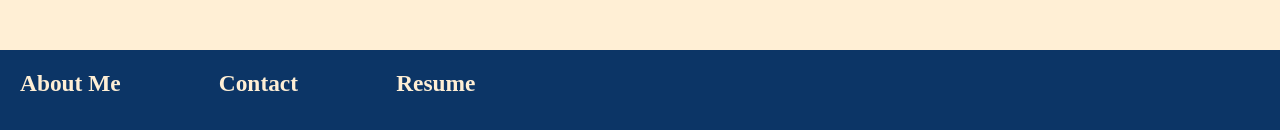
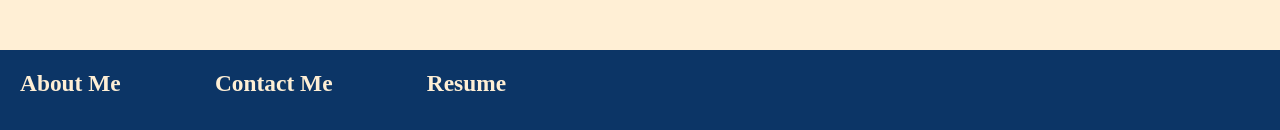
Before and after one commit to andrearelova/Portfolio, a React (Create React App) app: page / in a window 1280 px wide. Shown: the part 650-780 px from the top of the page. Built offline with nearby package versions, Linux system fonts and the light colour scheme.

Commit message:
Added resume link, started contact form.

```diff
--- a/src/App.css
+++ b/src/App.css
@@ -73,12 +73,23 @@
   color: #ffefd5;
   font-size: 20px;
 }
+
+.FooterButtons:hover {
+    color: #949598;
+}
+
+.linkText{
+  text-decoration: none;
+  color: #ffefd5;
+}
+
 .FooterElement {
   flex-grow: 1;
   display: flex;
   justify-content: space-between;
   padding: 20px;
 }
+
 .FooterFiller{
   flex-grow: 4;
 }
--- a/src/App.js
+++ b/src/App.js
@@ -1,10 +1,36 @@
-import React from "react";
+import React, {useState} from "react";
 import "./App.css"
+import Button from '@material-ui/core/Button';
+import Dialog from '@material-ui/core/Dialog';
+import DialogContent from '@material-ui/core/DialogContent';
+import Slide from '@material-ui/core/Slide';
+import Grid from '@material-ui/core/Grid';
+
+const Transition = React.forwardRef(function Transition(props, ref) {
+  return <Slide direction="up" ref={ref} {...props} />;
+});
 
 function App() {
+  const [dialogOpen, setDialogOpen] = useState(false);
 
   return (
     <div className="App">
+      <Dialog open={dialogOpen} onClose={() => {setDialogOpen(false)}} TransitionComponent={Transition}>
+        <DialogContent>
+        <Grid>
+        <Grid item xs={12} md={6}>
+        <h1> Hello</h1>
+        </Grid>
+        <Grid item md={7}>
+        <h1> Hello</h1>
+        </Grid>
+        <Grid item>
+        <h1> Hello</h1>
+        </Grid>
+        </Grid>
+          <h1> Hello</h1>
+        </DialogContent>
+      </Dialog>
       <div className="HeaderBar">
         <h1>Portfolio</h1>
         <h1>Andrea Relova</h1>
@@ -24,9 +50,11 @@ function App() {
       </div>
       <footer className="FooterBar">
       <div className="FooterElement">
-        <h3>About Me</h3>
-        <h3>Contact</h3>
-        <h3>Resume</h3>
+        <h3 className="FooterButtons">About Me</h3>
+        <h3 className="FooterButtons" onClick={()=>{setDialogOpen(true)}}>Contact Me</h3>
+        <a href="AndreaRelova.pdf" target="blank" className="linkText">
+        <h3 className="FooterButtons" > Resume</h3>
+        </a>
         </div>
         <div className="FooterFiller"/>
       </footer>
```
Also changed, not shown: 1 other file (tests, documents, lock files or other folders).
